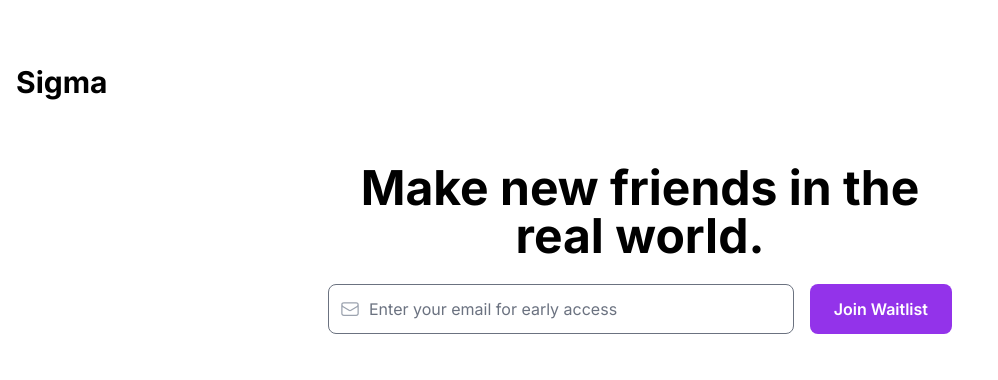
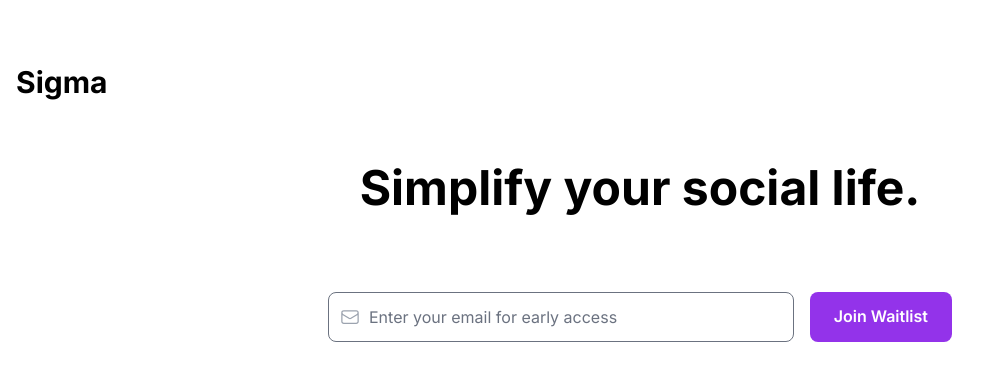
Before and after one commit to bhargavaparoksham/sigma-app, a Next.js app: page / in a window 1280 px wide. Shown: the top 380 px of the page, without its empty margins (0-998 px from the left). Built offline with nearby package versions, Linux system fonts and the light colour scheme.

Commit message:
feat: update landing with carousel

```diff
--- a/src/components/LandingPage.tsx
+++ b/src/components/LandingPage.tsx
@@ -8,10 +8,14 @@ import {
   AcademicCapIcon,
   EnvelopeIcon,
 } from "@heroicons/react/24/outline";
+import LandingCarousel from "./LandingCarousel";
+import { set } from "mongoose";
+import Spinner from "./Spinner";
 
 const LandingPage: React.FC = () => {
   const [email, setEmail] = useState("");
   const [isSubmitted, setIsSubmitted] = useState(false);
+  const [isLoading, setIsLoading] = useState(false);
   const [error, setError] = useState("");
 
   const handleSubmit = async (e: React.FormEvent<HTMLFormElement>) => {
@@ -21,6 +25,7 @@ const LandingPage: React.FC = () => {
       return;
     }
     try {
+      setIsLoading(true);
       const response = await fetch("/api/waitlist", {
         method: "POST",
         headers: {
@@ -29,16 +34,16 @@ const LandingPage: React.FC = () => {
         body: JSON.stringify({ email }),
       });
 
-      console.log("Response:", response);
-
       if (!response.ok) {
         const data = await response.json();
         throw new Error(data.error || "Failed to join waitlist");
       }
 
+      setIsLoading(false);
       setIsSubmitted(true);
       setError("");
     } catch (error: any) {
+      setIsLoading(false);
       console.error("Error:", error);
       setError(error.message || "Failed to join waitlist. Please try again.");
     }
@@ -53,9 +58,7 @@ const LandingPage: React.FC = () => {
 
         <div className="flex justify-center items-center w-full">
           <div className="lg:w-1/2 mb-10 lg:mb-0 mx-16 text-center">
-            <h2 className="text-3xl md:text-5xl font-bold mb-6">
-              Make new friends in the real world.
-            </h2>
+            <LandingCarousel />
             {!isSubmitted ? (
               <form
                 onSubmit={handleSubmit}
@@ -74,9 +77,10 @@ const LandingPage: React.FC = () => {
                 </div>
                 <button
                   type="submit"
-                  className="bg-purple-600 text-white px-6 py-3 rounded-lg font-semibold hover:bg-purple-700 transition duration-300"
+                  disabled={isLoading}
+                  className="flex bg-purple-600 text-white px-6 py-3 rounded-lg font-semibold hover:bg-purple-700 transition duration-300 min-w-32 justify-center"
                 >
-                  Join Waitlist
+                  {isLoading ? <Spinner /> : "Join Waitlist"}
                 </button>
               </form>
             ) : (
```
